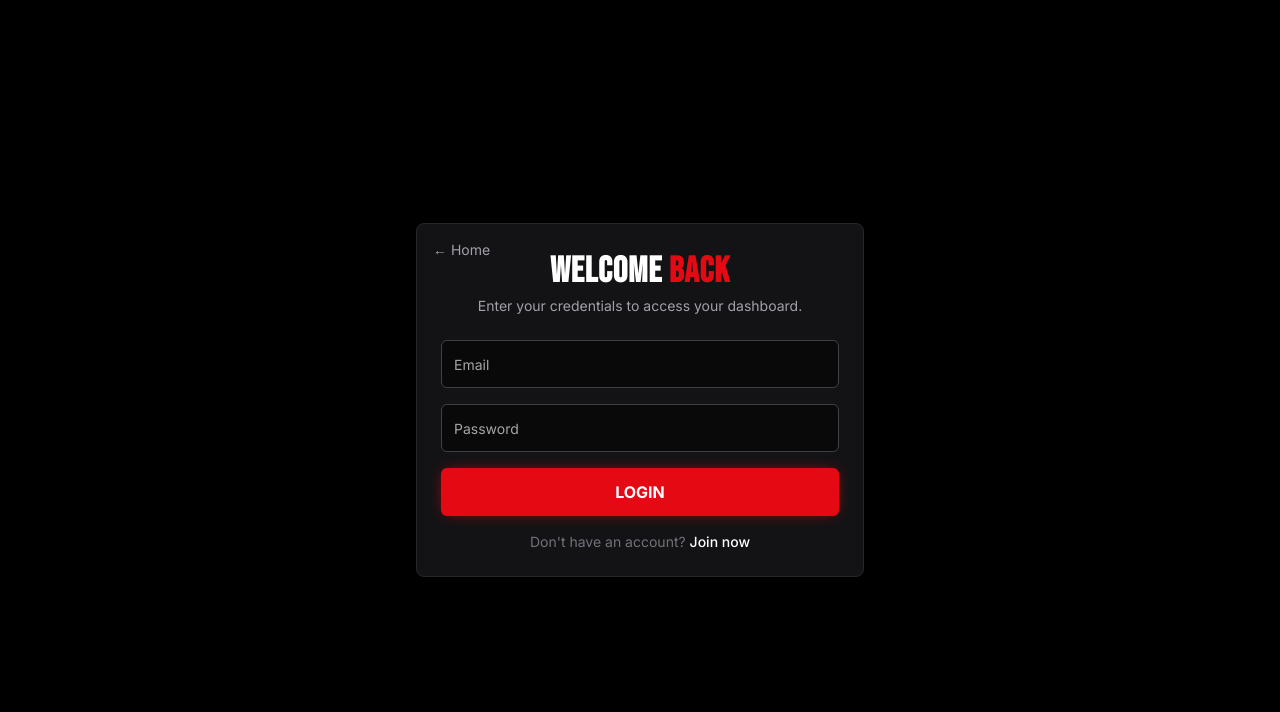
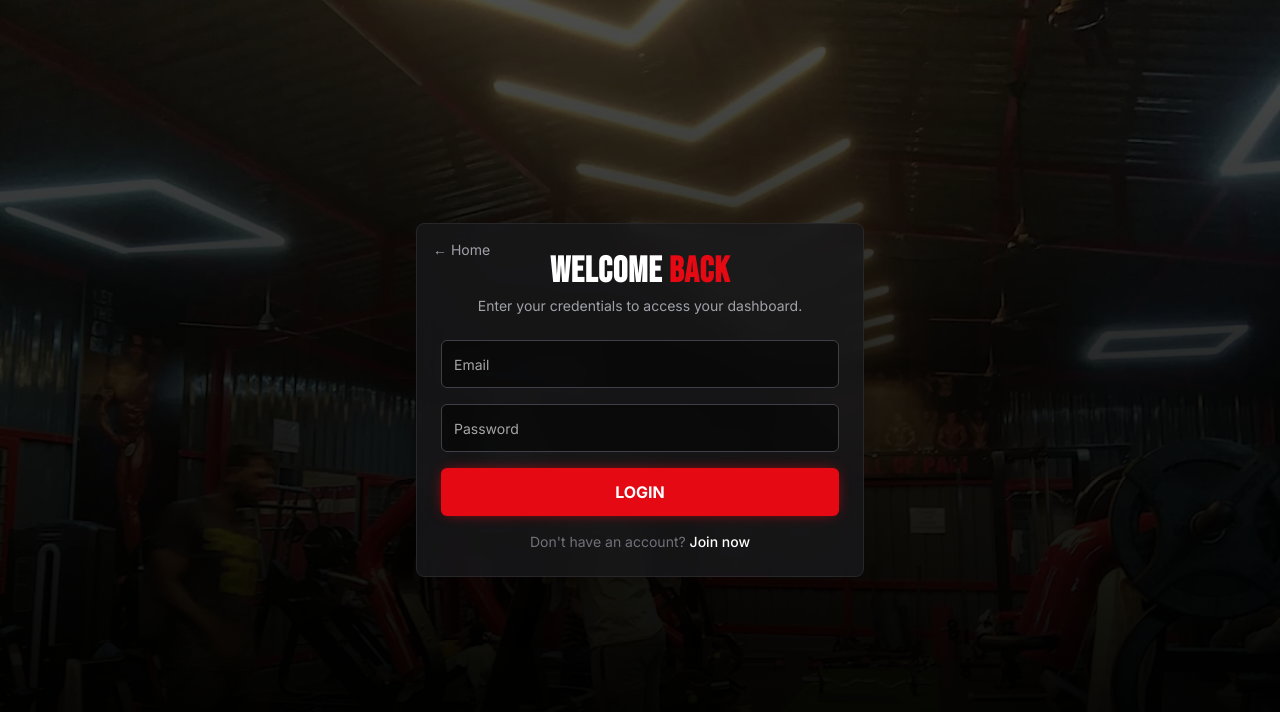
Before and after one commit to legitnieraj1/MFP-GYM, a Next.js app: page /login in a window 1280 px wide. Shown: the top 712 px of the page. Built offline with nearby package versions, Linux system fonts and the light colour scheme; no server answers.

Commit message:
Rename background images to safe filenames

```diff
--- a/src/app/(auth)/login/page.tsx
+++ b/src/app/(auth)/login/page.tsx
@@ -48,7 +48,7 @@ export default function LoginPage() {
     return (
         <div className="min-h-screen bg-black flex items-center justify-center p-4 relative">
             {/* Background */}
-            <div className="absolute inset-0 bg-[url('/unnamed (6).webp')] bg-cover bg-center opacity-30 pointer-events-none" />
+            <div className="absolute inset-0 bg-[url('/auth-bg.webp')] bg-cover bg-center opacity-30 pointer-events-none" />
             <div className="absolute inset-0 bg-gradient-to-t from-black via-black/50 to-transparent pointer-events-none" />
 
             <Card className="w-full max-w-md bg-zinc-900/80 border-zinc-800 backdrop-blur-md relative z-10 shadow-2xl">
--- a/src/app/(auth)/register/page.tsx
+++ b/src/app/(auth)/register/page.tsx
@@ -57,7 +57,7 @@ export default function RegisterPage() {
     return (
         <div className="min-h-screen bg-black flex items-center justify-center p-4">
             {/* Background */}
-            <div className="absolute inset-0 bg-[url('/unnamed (6).webp')] bg-cover bg-center opacity-20 pointer-events-none" />
+            <div className="absolute inset-0 bg-[url('/auth-bg.webp')] bg-cover bg-center opacity-20 pointer-events-none" />
 
             <Card className="w-full max-w-2xl bg-zinc-900/90 border-zinc-800 backdrop-blur-sm relative z-10">
                 <CardHeader className="space-y-1 relative">
--- a/src/app/diet/page.tsx
+++ b/src/app/diet/page.tsx
@@ -74,7 +74,7 @@ export default function DietPage() {
     return (
         <div className="min-h-screen bg-black text-white relative">
             {/* Background */}
-            <div className="absolute inset-0 bg-[url('/unnamed (7).webp')] bg-cover bg-center opacity-20 pointer-events-none fixed" />
+            <div className="absolute inset-0 bg-[url('/diet-bg.webp')] bg-cover bg-center opacity-20 pointer-events-none fixed" />
             <Navbar />
             <div className="container mx-auto px-4 py-24">
                 <div className="max-w-4xl mx-auto">
```
Also changed, not shown: public/auth-bg.webp (added), public/diet-bg.webp (added).
